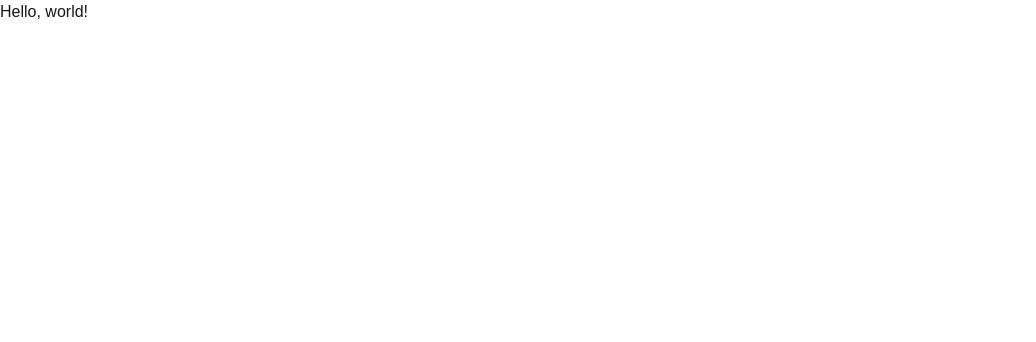
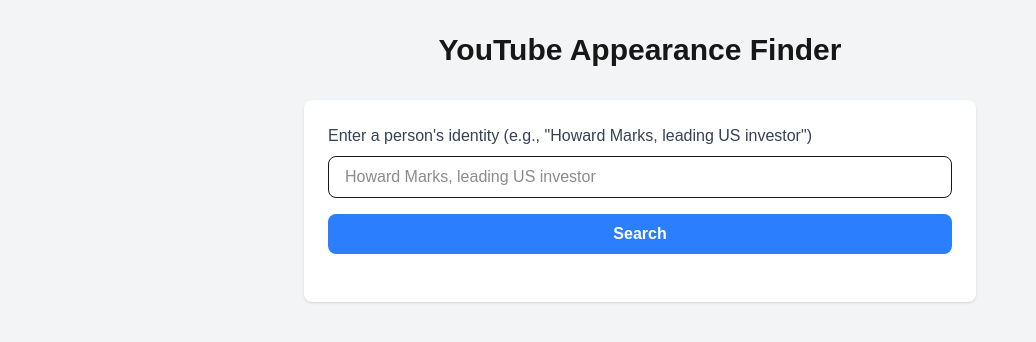
Before and after one commit to Shoheicode/youtube-ai, a Next.js app: page /page in a window 1280 px wide. Shown: the top 342 px of the page, without its empty margins (0-1036 px from the left). Built offline with nearby package versions, Linux system fonts and the light colour scheme.

Commit message:
added page and updated routing

```diff
--- a/src/app/page.js
+++ b/src/app/page.js
@@ -16,6 +16,7 @@
           height={38}
           priority
         />
+        <input type="text" className=""></input>
         <ol className="list-inside list-decimal text-sm/6 text-center sm:text-left font-[family-name:var(--font-geist-mono)]">
           <li className="mb-2 tracking-[-.01em]">
             Get started by editing{" "}
--- a/src/app/page/page.js
+++ b/src/app/page/page.js
@@ -1,7 +1,125 @@
-export default function Page() {
-    return(
-        <h1>
-            Hello, world!
-        </h1>
-    )
+// pages/index.js
+import { useState } from 'react';
+import Head from 'next/head';
+
+export default function Home() {
+  const [query, setQuery] = useState('');
+  const [loading, setLoading] = useState(false);
+  const [results, setResults] = useState(null);
+  const [error, setError] = useState('');
+
+  const handleSubmit = async (e) => {
+    e.preventDefault();
+    setLoading(true);
+    setError('');
+
+    try {
+      const response = await fetch('/api/search', {
+        method: 'POST',
+        headers: {
+          'Content-Type': 'application/json',
+        },
+        body: JSON.stringify({ query }),
+      });
+
+      if (!response.ok) {
+        throw new Error('Failed to fetch results');
+      }
+
+      const data = await response.json();
+      setResults(data);
+    } catch (err) {
+      setError('Error fetching results: ' + err.message);
+    } finally {
+      setLoading(false);
+    }
+  };
+
+  return (
+    <div className="min-h-screen bg-gray-100">
+      <Head>
+        <title>YouTube Appearance Finder</title>
+        <meta name="description" content="Find recent YouTube appearances of notable people" />
+        <link rel="icon" href="/favicon.ico" />
+      </Head>
+
+      <main className="container mx-auto px-4 py-8">
+        <h1 className="text-3xl font-bold text-center mb-8">YouTube Appearance Finder</h1>
+
+        <div className="max-w-2xl mx-auto bg-white rounded-lg shadow p-6">
+          <form onSubmit={handleSubmit} className="mb-6">
+            <div className="mb-4">
+              <label htmlFor="query" className="block text-gray-700 mb-2">
+                Enter a person's identity (e.g., "Howard Marks, leading US investor")
+              </label>
+              <input
+                type="text"
+                id="query"
+                value={query}
+                onChange={(e) => setQuery(e.target.value)}
+                className="w-full px-4 py-2 border rounded-lg focus:outline-none focus:ring-2 focus:ring-blue-500"
+                placeholder="Howard Marks, leading US investor"
+                required
+              />
+            </div>
+            <button
+              type="submit"
+              className="w-full bg-blue-500 hover:bg-blue-600 text-white font-bold py-2 px-4 rounded-lg transition duration-200"
+              disabled={loading}
+            >
+              {loading ? 'Searching...' : 'Search'}
+            </button>
+          </form>
+
+          {error && (
+            <div className="bg-red-100 border-l-4 border-red-500 text-red-700 p-4 mb-6">
+              <p>{error}</p>
+            </div>
+          )}
+
+          {results && (
+            <div className="mt-8">
+              <h2 className="text-2xl font-semibold mb-4">Results for "{results.query}"</h2>
+
+              {results.appearances.length > 0 ? (
+                <div className="space-y-6">
+                  {results.appearances.map((appearance, index) => (
+                    <div key={index} className="border rounded-lg overflow-hidden">
+                      <div className="p-4">
+                        <h3 className="text-xl font-medium mb-2">{appearance.title}</h3>
+                        <p className="text-gray-600 mb-4">
+                          {new Date(appearance.publishedAt).toLocaleDateString()} • {appearance.channelTitle}
+                        </p>
+
+                        <h4 className="font-semibold mb-2">Key Highlights:</h4>
+                        <div className="space-y-4">
+                          {appearance.highlights.map((highlight, hIndex) => (
+                            <div key={hIndex} className="bg-gray-50 p-4 rounded">
+                              <div className="aspect-w-16 aspect-h-9 mb-3">
+                                <iframe
+                                  src={`https://www.youtube.com/embed/${appearance.videoId}?start=${highlight.startTime}&end=${highlight.endTime}`}
+                                  title={`Highlight ${hIndex + 1}`}
+                                  frameBorder="0"
+                                  allow="accelerometer; autoplay; clipboard-write; encrypted-media; gyroscope; picture-in-picture"
+                                  allowFullScreen
+                                  className="w-full h-full rounded"
+                                ></iframe>
+                              </div>
+                              <p>{highlight.text}</p>
+                            </div>
+                          ))}
+                        </div>
+                      </div>
+                    </div>
+                  ))}
+                </div>
+              ) : (
+                <p className="text-gray-700">No recent YouTube appearances found for this person.</p>
+              )}
+            </div>
+          )}
+        </div>
+      </main>
+    </div>
+  );
 }
```
